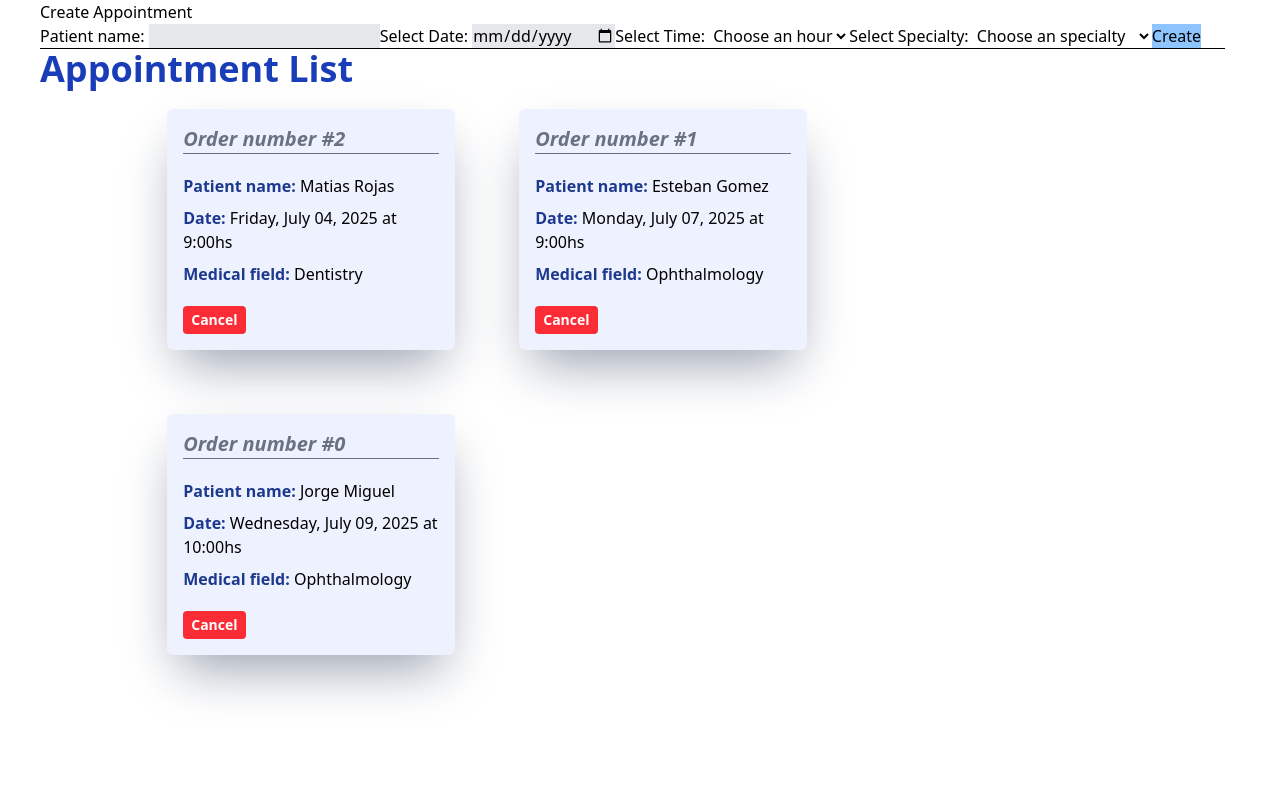
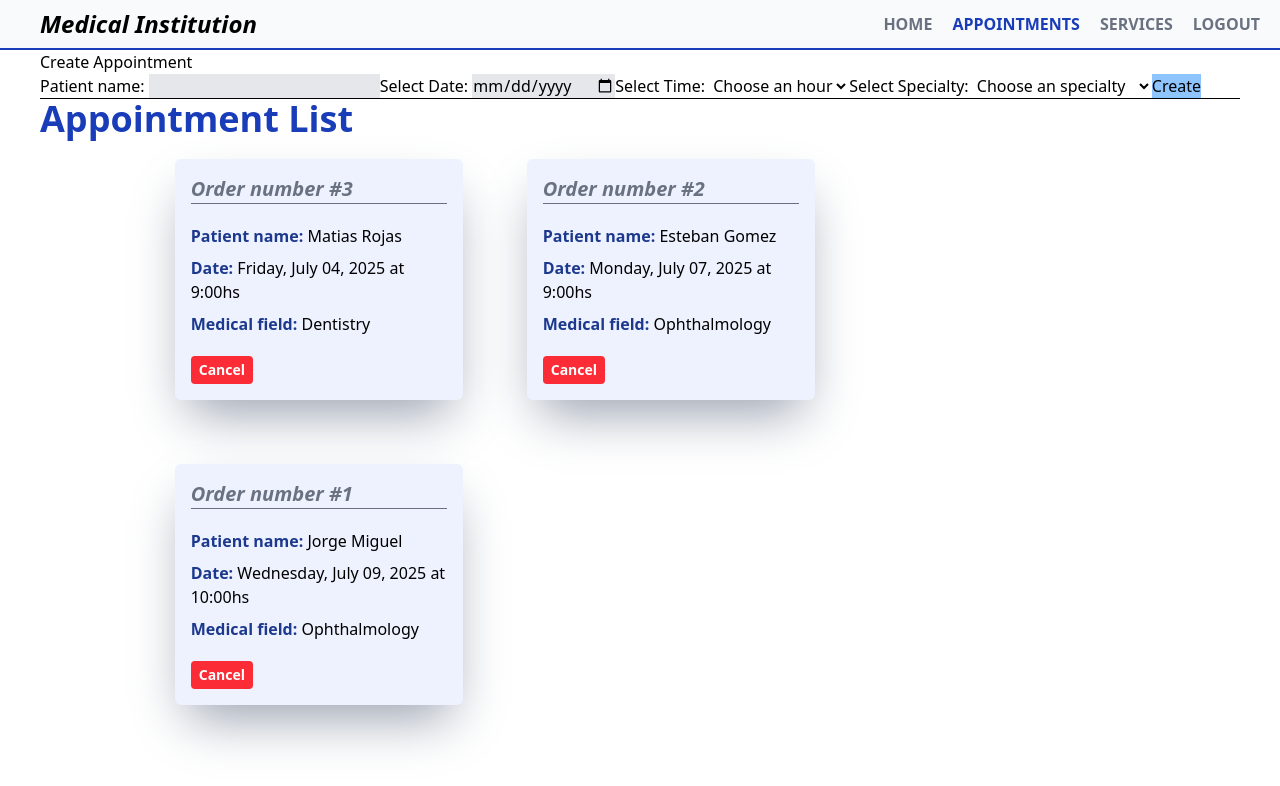
Before and after one commit to LucasDLabo/ReactJS-AAPRO2.0-2025, a React (Vite) app in the folder final_project/: page / in a window 1280 px wide. Shown: the top 786 px of the page. Built offline with nearby package versions, Linux system fonts and the light colour scheme.

Commit message:
feat/finalProject: basic navbar and styling

```diff
--- a/final_project/src/App.jsx
+++ b/final_project/src/App.jsx
@@ -3,6 +3,7 @@ import './Style.css'
 import AppointmentList from './components/appointment/AppointmentList.jsx'
 import AppointmentListContainer from './components/appointment/container/AppointmentListContainer.jsx'
 import AppointmentForm from './components/appointment/AppointmentForm.jsx'
+import Navbar from './components/header/Navbar.jsx'
 import exampleData from './utils/data.js'
 import specialties from './utils/specialties.js'
 import timetables from './utils/timetables.js'
@@ -22,7 +23,7 @@ function App() {
 
     function createAppoint( {name, date, time, specialty} ){
         const newAppoint = {
-        id: appoint.length > 0 ? appoint.at(0).id + 1 : 0,
+        id: appoint.length > 0 ? appoint.at(0).id + 1 : 1,
         name, date, time, specialty
         };
         setAppoint([newAppoint, ...appoint]);
@@ -31,6 +32,10 @@ function App() {
 
     return (
         <>
+            <header>
+                <Navbar></Navbar>
+            </header>
+
             <main>
                 <AppointmentForm onCreate={createAppoint} specialties={specialties} timetables={timetables} appoint={appoint}></AppointmentForm>
 
--- a/final_project/src/Style.css
+++ b/final_project/src/Style.css
@@ -2,7 +2,8 @@
 @custom-variant dark (&:where(.dark, .dark *));
 
 html {
-    scrollbar-gutter: stable;
+    overflow-y: scroll;
+    overflow-x: hidden;
 }
 main{
     @apply px-10
--- /dev/null
+++ b/final_project/src/components/header/Navbar.jsx
@@ -0,0 +1,19 @@
+function Navbar(){
+    return(
+        <>
+            <nav className="flex justify-between h-12 bg-gray-50">
+                <h3 className=" px-10 text-2xl italic font-bold items-center flex justify-center">Medical Institution</h3>
+                <ul className="flex gap-5 px-5 items-center font-bold text-gray-500 ">
+                    <li className="hover:text-black"><a href="">HOME</a></li>
+                    <li className="text-blue-800"><a href="">APPOINTMENTS</a></li>
+                    <li className="hover:text-black"><a href="">SERVICES</a></li>
+                    <li className="hover:text-black"><a href="">LOGOUT</a></li>
+                </ul>
+
+            </nav>
+            <hr className=" border-1 text-blue-800"/>
+        </>
+    )
+}
+
+export default Navbar
--- a/final_project/src/utils/data.js
+++ b/final_project/src/utils/data.js
@@ -1,20 +1,20 @@
 export default[
     {
-        id: 2,
+        id: 3,
         name: 'Matias Rojas',
         date: '2025-07-04',
         time: '9:00',
         specialty: 'Dentistry',
     },
     {
-        id: 1,
+        id: 2,
         name: 'Esteban Gomez',
         date: '2025-07-07',
         time: '9:00',
         specialty: 'Ophthalmology',
     },
     {
-        id: 0,
+        id: 1,
         name: 'Jorge Miguel',
         date: '2025-07-09',
         time: '10:00',
```
